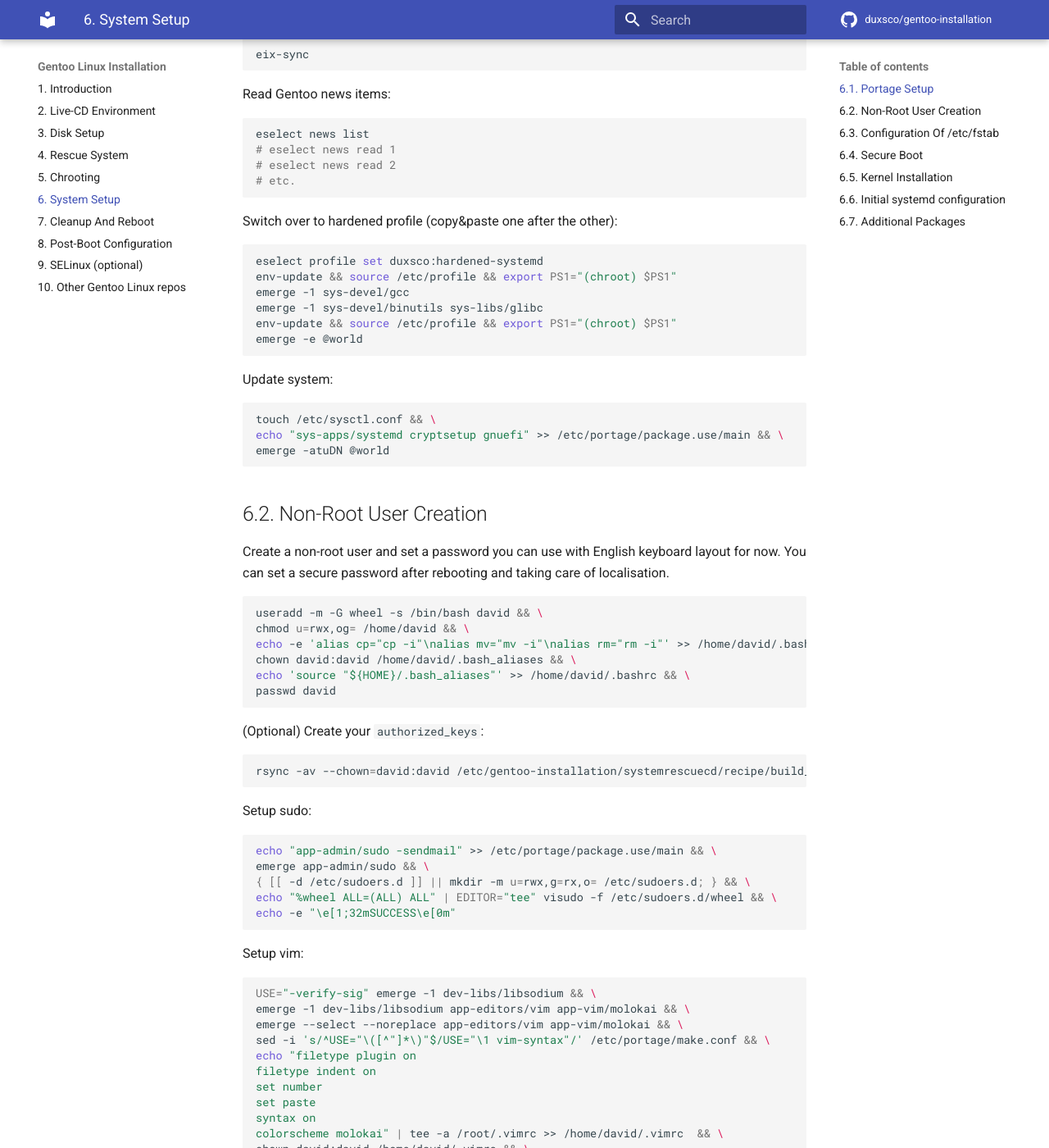
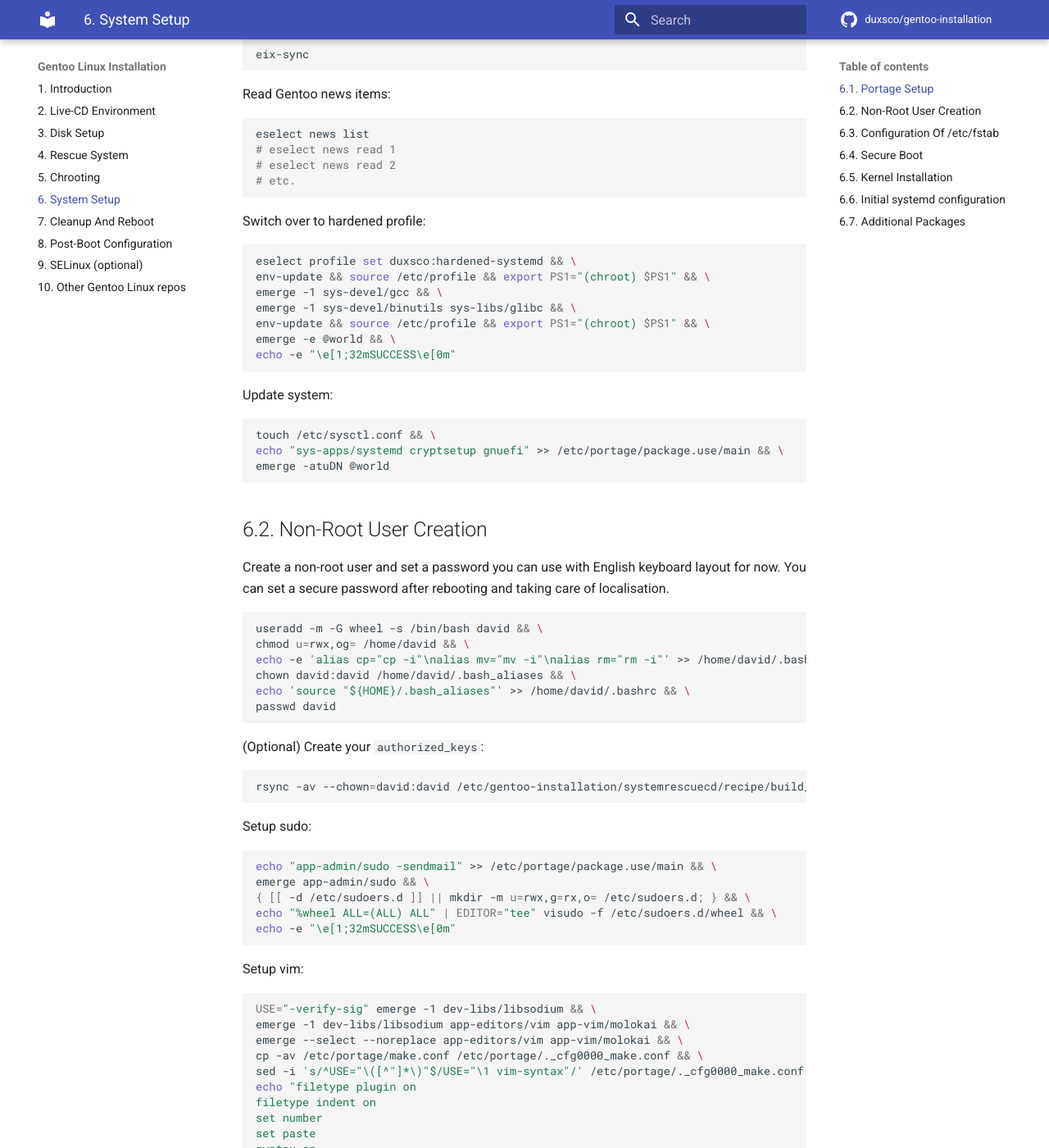
Before and after one commit to duxsco/gentoo-installation, an MkDocs documentation site: the page built from docs/system_setup.md, in a window 1280 px wide and 1400 px high, scrolled down 1722 px. Shown: the whole window at 82% size. Built offline with MkDocs 1.6.1 and Material for MkDocs 9.7.7, drawn with Linux system fonts in a browser that asks for light colours; comment, search, counter and statistics services are not loaded; some of the changed text lies outside the part shown.

Commit message:
Minor fixes

````diff
--- a/docs/system_setup.md
+++ b/docs/system_setup.md
@@ -97,15 +97,16 @@ eselect news list
 # etc.
 ```
 
-Switch over to hardened profile (copy&paste one after the other):
+Switch over to hardened profile:
 
 ```shell
-eselect profile set duxsco:hardened-systemd
-env-update && source /etc/profile && export PS1="(chroot) $PS1"
-emerge -1 sys-devel/gcc
-emerge -1 sys-devel/binutils sys-libs/glibc
-env-update && source /etc/profile && export PS1="(chroot) $PS1"
-emerge -e @world
+eselect profile set duxsco:hardened-systemd && \
+env-update && source /etc/profile && export PS1="(chroot) $PS1" && \
+emerge -1 sys-devel/gcc && \
+emerge -1 sys-devel/binutils sys-libs/glibc && \
+env-update && source /etc/profile && export PS1="(chroot) $PS1" && \
+emerge -e @world && \
+echo -e "\e[1;32mSUCCESS\e[0m"
 ```
 
 Update system:
@@ -151,7 +152,8 @@ Setup vim:
 USE="-verify-sig" emerge -1 dev-libs/libsodium && \
 emerge -1 dev-libs/libsodium app-editors/vim app-vim/molokai && \
 emerge --select --noreplace app-editors/vim app-vim/molokai && \
-sed -i 's/^USE="\([^"]*\)"$/USE="\1 vim-syntax"/' /etc/portage/make.conf && \
+cp -av /etc/portage/make.conf /etc/portage/._cfg0000_make.conf && \
+sed -i 's/^USE="\([^"]*\)"$/USE="\1 vim-syntax"/' /etc/portage/._cfg0000_make.conf && \
 echo "filetype plugin on
 filetype indent on
 set number
@@ -388,7 +392,7 @@ emerge -at sys-kernel/gentoo-kernel-bin
 
 ## 6.6. Initial systemd configuration
 
-Do some [initial configuration](https://wiki.gentoo.org/wiki/Systemd#Configuration) (copy&paste one after the other):
+Do some [initial configuration](https://wiki.gentoo.org/wiki/Systemd#Configuration):
 
 ```shell
 systemd-firstboot --prompt --setup-machine-id
````
Also changed, not shown: other parts of docs/system_setup.md (+2 -0 lines), docs/selinux.md (+5 -4 lines).
